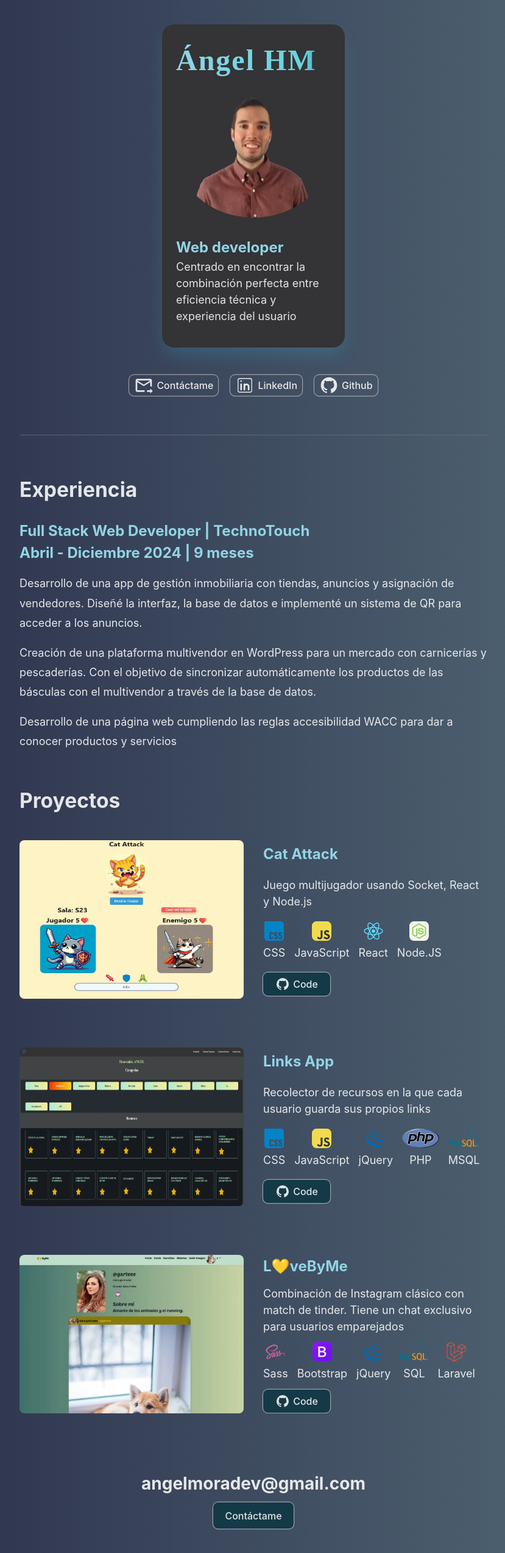
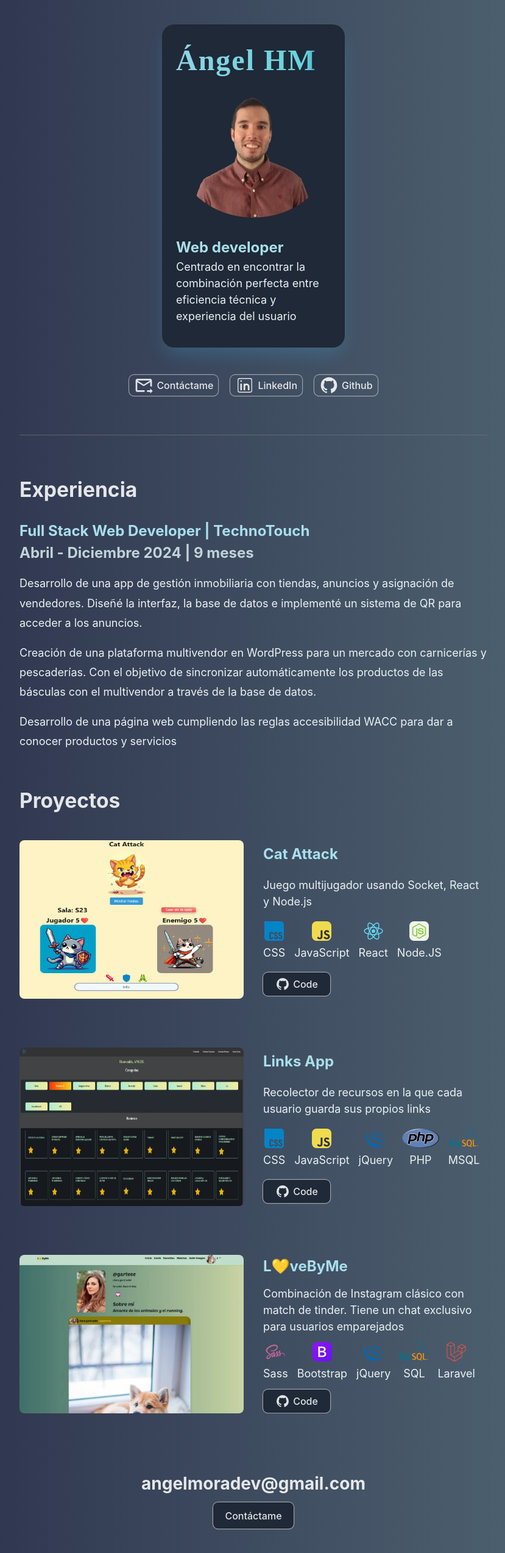
Before and after one commit to higueromora/portfolio, a React (Vite) app: page / in a window 1280 px wide. Shown: the whole page at 61% size, without its empty margins (224-1053 px from the left). Built offline with nearby package versions, Linux system fonts and the light colour scheme; the HTML template or start-up script is replaced by a standard one.

Commit message:
colorchange

```diff
--- a/src/App.css
+++ b/src/App.css
@@ -12,6 +12,11 @@ header{
 
 .about{
     font-size: 18px;
+}
+
+p{
+
+    color: #ebf1f3;
 }
 
 .separado {
@@ -57,7 +62,7 @@ header{
 }
 
 .nav-socials a:hover{
-    background-color: #143a47;
+    background-color: #1f2937;
 }
 
 /* Estilos CardProfile.jsx */
@@ -68,7 +73,7 @@ header{
     border-radius: 20px;
     padding: 5px;
     box-shadow: #41c7fc33 0 15px 30px -5px;
-    background-color: #343335;
+    background-color: #1f2937;
     /* background-image: linear-gradient(90deg, rgb(67 120 123) 16%, rgb(33 76 89) 54%, rgb(23 81 93) 100%); */
     border-image-slice: 1;
     padding: 23px;
@@ -127,9 +132,15 @@ header{
     width: 80%;
 }
 
+
+
 .category{
-    color: #91d4e5;
+    color: #a9dfec;
     font-size: 1.5rem;
+}
+
+h3.category{
+    color: #c0d3d8;
 }
 
 .title-project{
@@ -187,7 +198,7 @@ header{
     gap: 5px;
     padding: 7px;
     width: 110px;
-    background-color: #143a47;
+    background-color: #1f2937;
     box-shadow: 0 0 0 1.2px rgb(247 237 237 / 50%);
 }
 
@@ -250,7 +261,7 @@ a.project-button:hover {
 
 .contact-button {
     margin-top: 10px;
-    background-color: #143a47;
+    background-color: #1f2937;
     box-shadow: 0 0 0 1.2px rgb(247 237 237 / 50%);
     transition: transform 0.25s ease-in-out;
 }
```
